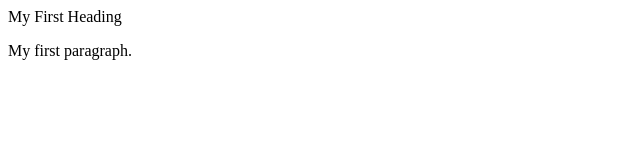
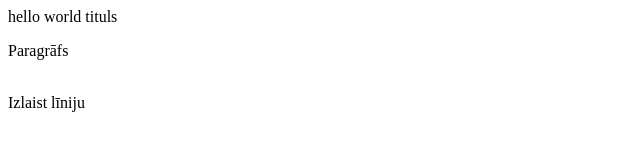
Before and after one commit to psteina-lv/webpage3, a plain HTML site: page index.html in a window 1280 px wide. Shown: the whole page, without its empty margins (0-640 px from the left). Drawn offline with Linux system fonts and the light colour scheme.

Commit message:
Update index.html

```diff
--- a/index.html
+++ b/index.html
@@ -2,8 +2,9 @@
 <html>
 <body>
 
-<hl>My First Heading</hl>
-<p>My first paragraph.</p>
+  <hl>hello world tituls</hl>
+  <p>Paragrāfs</p>
+  <br>Izlaist līniju</br>
 
 </body>
 </html>
```
